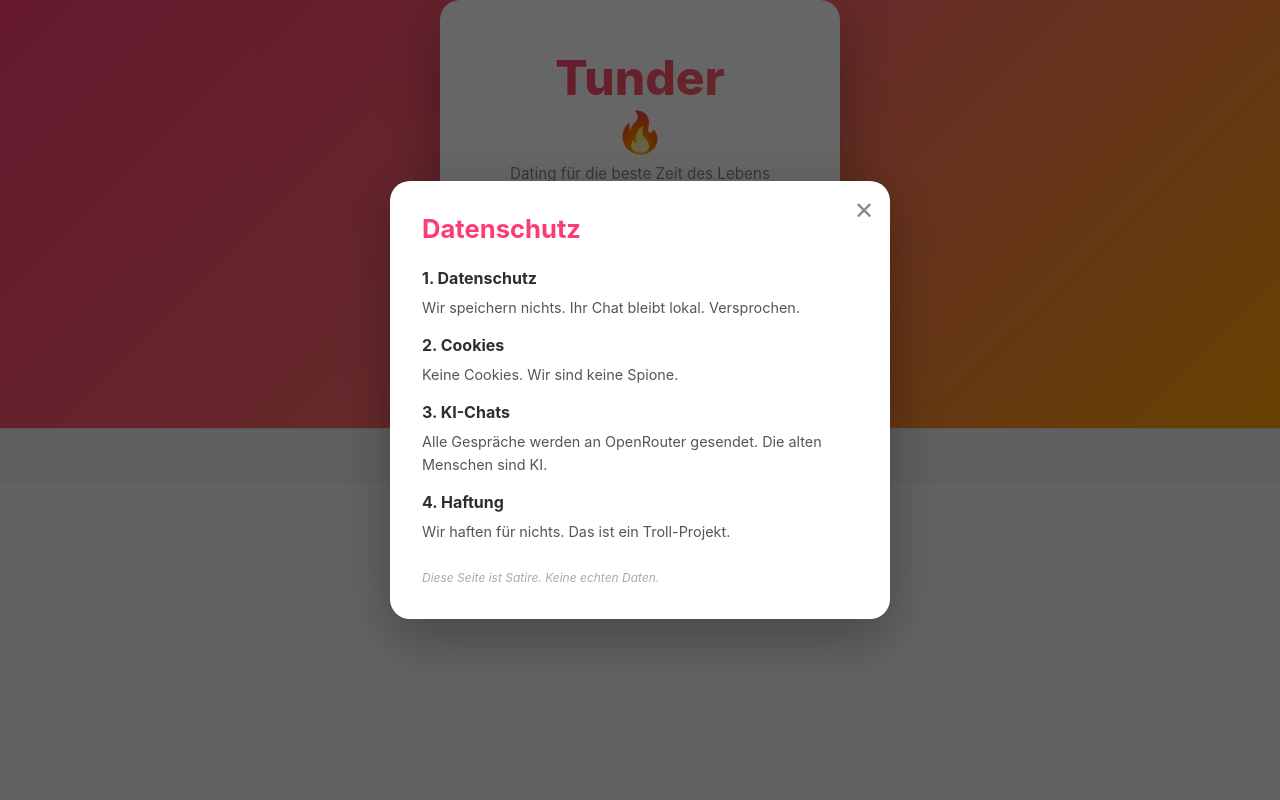
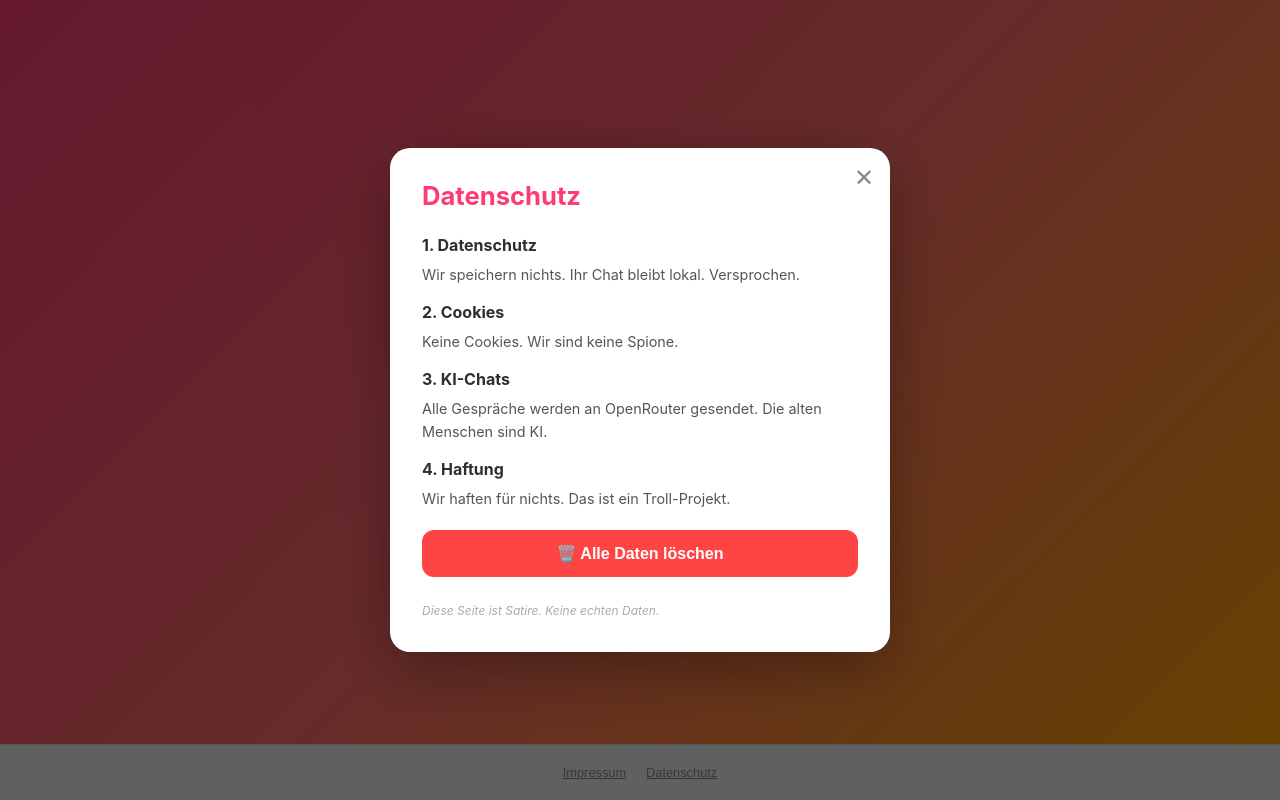
Before and after one commit to JamingDE/Tunder, a React (Vite) app: page / in a window 1280 px wide. Both pictures are taken after a click on the button "Datenschutz". Built offline with nearby package versions, Linux system fonts and the light colour scheme.

Commit message:
Daten löschen Button im Datenschutz, Footer fixiert

```diff
--- a/client/src/App.jsx
+++ b/client/src/App.jsx
@@ -86,6 +86,16 @@
     }
   };
 
+  const handleClearData = () => {
+    setUserName('');
+    setProfiles([]);
+    setMatches([]);
+    setActiveChat(null);
+    setCurrentIndex(0);
+    setShowMatchAnimation(null);
+    setScreen(SCREENS.ENTRY);
+  };
+
   const Footer = () => (
     <div className="footer">
       <button onClick={() => setLegalModal('impressum')}>Impressum</button>
@@ -100,11 +110,11 @@
 
   if (screen === SCREENS.ENTRY) {
     return (
-      <>
+      <div className="app-container entry-container">
         <NameEntry onSubmit={handleNameSubmit} />
         <Footer />
-        {legalModal && <LegalModal type={legalModal} onClose={() => setLegalModal(null)} />}
-      </>
+        {legalModal && <LegalModal type={legalModal} onClose={() => setLegalModal(null)} onClearData={handleClearData} />}
+      </div>
     );
   }
 
@@ -172,7 +182,7 @@
           </div>
         )}
         <Footer />
-        {legalModal && <LegalModal type={legalModal} onClose={() => setLegalModal(null)} />}
+        {legalModal && <LegalModal type={legalModal} onClose={() => setLegalModal(null)} onClearData={handleClearData} />}
       </div>
     );
   }
@@ -202,7 +212,7 @@
           )}
         </div>
         <Footer />
-        {legalModal && <LegalModal type={legalModal} onClose={() => setLegalModal(null)} />}
+        {legalModal && <LegalModal type={legalModal} onClose={() => setLegalModal(null)} onClearData={handleClearData} />}
       </div>
     );
   }
--- a/client/src/components/LegalModal.jsx
+++ b/client/src/components/LegalModal.jsx
@@ -1,7 +1,15 @@
 import { useState } from 'react';
 
-export default function LegalModal({ type, onClose }) {
+export default function LegalModal({ type, onClose, onClearData }) {
   const isImpressum = type === 'impressum';
+
+  const handleClearData = () => {
+    if (window.confirm('Alle Daten wirklich löschen? Chats, Matches und Name werden zurückgesetzt.')) {
+      sessionStorage.clear();
+      onClearData();
+      onClose();
+    }
+  };
 
   return (
     <div className="legal-overlay" onClick={onClose}>
@@ -43,6 +51,9 @@
             <p>Alle Gespräche werden an OpenRouter gesendet. Die alten Menschen sind KI.</p>
             <h2>4. Haftung</h2>
             <p>Wir haften für nichts. Das ist ein Troll-Projekt.</p>
+            <button className="clear-data-btn" onClick={handleClearData}>
+              🗑️ Alle Daten löschen
+            </button>
             <p className="legal-fine">Diese Seite ist Satire. Keine echten Daten.</p>
           </div>
         )}
--- a/client/src/styles/App.css
+++ b/client/src/styles/App.css
@@ -670,6 +670,13 @@
   border-top: 1px solid #ddd;
   font-size: 0.8rem;
   flex-shrink: 0;
+  margin-top: auto;
+}
+
+.entry-container {
+  display: flex;
+  flex-direction: column;
+  min-height: 100vh;
 }
 
 .footer button {
@@ -753,6 +760,25 @@
   font-size: 0.75rem !important;
   color: #aaa !important;
   font-style: italic;
+}
+
+.clear-data-btn {
+  width: 100%;
+  padding: 14px;
+  margin-top: 20px;
+  background: #ff4444;
+  color: white;
+  border: none;
+  border-radius: 12px;
+  font-size: 1rem;
+  font-weight: 600;
+  cursor: pointer;
+  transition: background 0.2s, transform 0.2s;
+}
+
+.clear-data-btn:hover {
+  background: #cc0000;
+  transform: translateY(-2px);
 }
 
 /* CHAT LIST OVERLAY */
```
